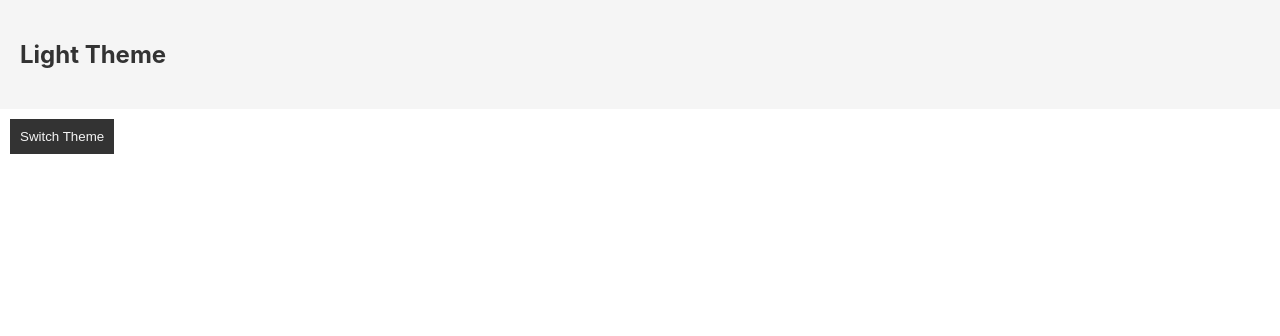
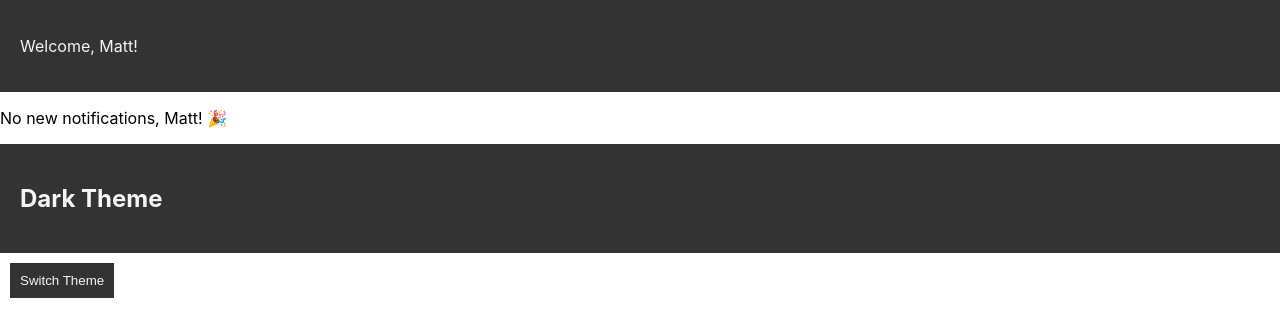
Before and after one commit to MattVegh/react-context, a React (Create React App) app: page / in a window 1280 px wide. Shown: the top 336 px of the page. Built offline with nearby package versions, Linux system fonts and the light colour scheme.

Commit message:
context practice

```diff
--- a/src/App.css
+++ b/src/App.css
@@ -22,3 +22,9 @@ button {
   background-color: whitesmoke;
   color: #333333;
 }
+
+.user-header {
+  padding: 20px;
+  background-color: #333333;
+  color: whitesmoke;
+}
--- a/src/App.js
+++ b/src/App.js
@@ -1,15 +1,24 @@
-import React from 'react';
+import React, { Component } from 'react';
 import './App.css';
 import Header from './Components/Header'
 import Button from './Components/Button'
+import UserHeader from './Components/UserHeader'
+import UsernameContext from './UsernameContext'
 
-function App() {
+class App extends Component {
+  static contextType = UsernameContext
+  render() {
   return (
     <div className="App">
+      <UserHeader />
+      <main>
+        <p className="main">No new notifications, {this.context}! 🎉</p>
+      </main>
       <Header />
       <Button />
     </div>
   );
+  }
 }
 
 export default App;
--- a/src/Components/Button.js
+++ b/src/Components/Button.js
@@ -5,6 +5,7 @@ class Button extends Component {
     render() {
         console.log('context', this.context)
         const theme = this.context + '-theme'
+
         return (
             <button className={theme}>Switch Theme</button>
         )
--- a/src/Components/Header.js
+++ b/src/Components/Header.js
@@ -1,10 +1,12 @@
 import React, {Component} from "react"
+import ThemeContext from '../ThemeContext'
 
 class Header extends Component {
+    static contextType = ThemeContext
     render() {
         return (
-            <header className="light-theme">
-                <h2>Light Theme</h2>
+            <header className={`${this.context}-theme`}>
+                <h2>{this.context === 'light' ? 'Light' : 'Dark'} Theme</h2>
             </header>
         )
     }
--- /dev/null
+++ b/src/Components/UserHeader.js
@@ -0,0 +1,16 @@
+import React, {Component} from "react"
+import UsernameContext from '../UsernameContext'
+
+class UserHeader extends Component {
+    static contextType = UsernameContext
+    render() {
+        console.log(this.context)
+        return (
+            <header className='user-header'>
+                <p>Welcome, {this.context}!</p>
+            </header>
+        )
+    }
+}
+
+export default UserHeader
--- /dev/null
+++ b/src/UsernameContext.js
@@ -0,0 +1,5 @@
+import React from 'react'
+
+const UsernameContext = React.createContext()
+
+export default UsernameContext
--- a/src/index.js
+++ b/src/index.js
@@ -3,10 +3,13 @@ import ReactDOM from 'react-dom';
 import './index.css';
 import App from './App';
 import ThemeContext from './ThemeContext'
+import UsernameContext from './UsernameContext'
 
 
 ReactDOM.render(
-    <ThemeContext.Provider value={'dark'}>
-        <App />
-    </ThemeContext.Provider>,
+    <UsernameContext.Provider value={'Matt'}>
+        <ThemeContext.Provider value={'dark'}>
+            <App />
+        </ThemeContext.Provider>
+    </UsernameContext.Provider>,
     document.getElementById('root'));
```
